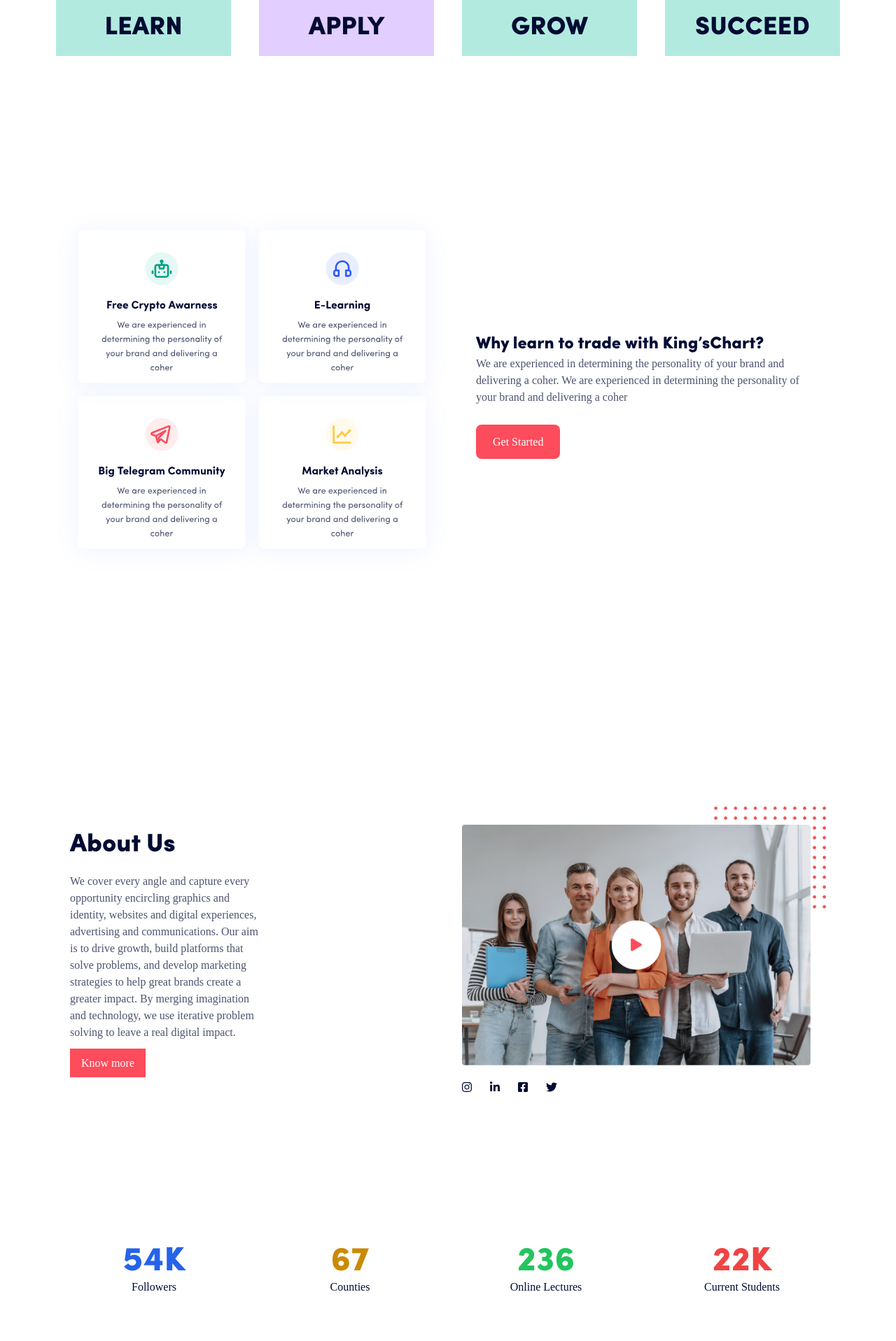
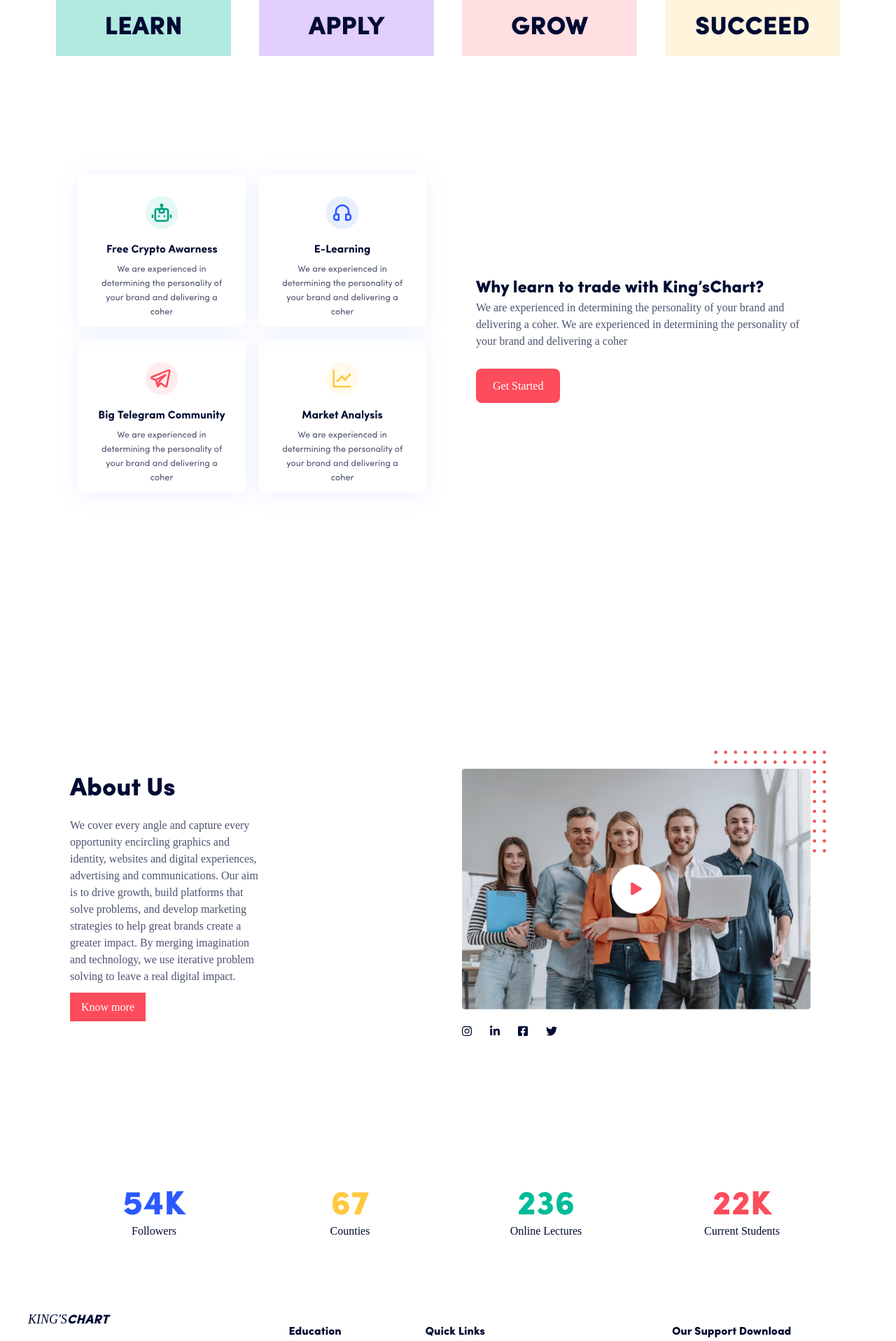
Before and after one commit to HaraDev001/kingschart, a Next.js app: page / in a window 1280 px wide. Shown: the part 880-2797 px from the top of the page at 70% size. Built offline with nearby package versions, Linux system fonts and the light colour scheme; a web font is replaced by a local one.

Commit message:
added fixes

```diff
--- a/components/Footer.js
+++ b/components/Footer.js
@@ -11,8 +11,8 @@ import {
 const Footer = () => (
   <div>
     <div className="flex justify-between pt-20 flex-col lg:flex-row">
-      <div className="lg:w-1/4 pr-5">
-        <img src="/text-logo.png" alt="" />
+      <div className="lg:w-1/4 Lg:pr-5">
+        <h6 className="text-lg italic">KING'S<span className="font-bold">CHART</span></h6>
         <p className="mt-5">
           There are many variations of passages of Lorem the Ipsum available but
           it is the majority of suffered that a alteration in that some dummy
--- a/pages/index.js
+++ b/pages/index.js
@@ -42,8 +42,7 @@ export default function Home() {
             onClick={() => setPopupVisible(false)}
             className="text-xl ml-5 cursor-pointer"
           >
-            {" "}
-            &times;{" "}
+            &times;
           </span>
         </div>
       ) : (
@@ -56,8 +55,8 @@ export default function Home() {
       >
         <img src="/ellipse.png" className="absolute left-0 mt-36 -z-10" />
         <Header />
-        <div className="flex min-h-screen items-center w-full flex-col lg:flex-row mt-36 lg:mt-auto">
-          <div className="lg:pl-20 lg:w-1/3">
+        <div className="flex lg:min-h-screen items-center w-full flex-col lg:flex-row mt-30 lg:mt-auto">
+          <div className="lg:pl-20 lg:w-1/3 px-10 lg:px-0">
             <div>
               <h1 className="text-4xl lg:text-6xl text-[#000B33] font-black whitespace-normal lg:mt-auto">
                 I will teach you trade in 60 minutes
@@ -90,17 +89,17 @@ export default function Home() {
         <div className="bg-[#00bb9910] absolute top-0 left-0 h-full w-full -z-10"></div>
       </div>
 
-      <div className="container mx-auto px-5 lg:px-20 flex text-center my-20 flex-wrap lg:flex-nowrap">
+      <div className="container mx-auto px-5 lg:px-20 flex text-center mt-20 flex-wrap lg:flex-nowrap">
         <div className="bg-[#00bb994d] font-black text-sm lg:text-4xl w-1/2 lg:w-1/4 lg:mr-5 p-5">
           LEARN
         </div>
         <div className="bg-[#761bff36] font-black text-sm lg:text-4xl w-1/2 lg:w-1/4 lg:mx-5 p-5">
           APPLY
         </div>
-        <div className="bg-[#00bb994d] font-black text-sm lg:text-4xl w-1/2 lg:w-1/4 lg:mx-5 p-5">
+        <div className="bg-[#fd4c5b2d] font-black text-sm lg:text-4xl w-1/2 lg:w-1/4 lg:mx-5 p-5">
           GROW
         </div>
-        <div className="bg-[#00bb994d] font-black text-sm lg:text-4xl w-1/2 lg:w-1/4 lg:ml-5 p-5">
+        <div className="bg-[#ffc83e2d] font-black text-sm lg:text-4xl w-1/2 lg:w-1/4 lg:ml-5 p-5">
           SUCCEED
         </div>
       </div>
@@ -110,7 +109,7 @@ export default function Home() {
           <img className="w-full" src="/services.svg" />
         </div>
 
-        <div className="px-5 lg:p-10 lg:w-1/2">
+        <div className="px-5 py-10 lg:p-10 lg:w-1/2">
           <h2 className="text-2xl font-black">
             Why learn to trade with King’sChart?
           </h2>
@@ -192,22 +191,22 @@ export default function Home() {
 
       <div className="flex items-center px-5 lg:px-20 flex-wrap">
         <div className="text-center w-1/2 lg:w-1/4 p-5 flex-1 ">
-          <h3 className="text-5xl font-bold text-blue-600">54K</h3>
+          <h3 className="text-5xl font-bold text-[#2B59FF]">54K</h3>
           <p>Followers</p>
         </div>
 
         <div className="text-center w-1/2 lg:w-1/4 p-5">
-          <h3 className="text-5xl font-bold text-yellow-600">67</h3>
+          <h3 className="text-5xl font-bold text-[#FFC83E]">67</h3>
           <p>Counties</p>
         </div>
 
         <div className="text-center w-1/2 lg:w-1/4 p-5">
-          <h3 className="text-5xl font-bold text-green-500">236</h3>
+          <h3 className="text-5xl font-bold text-[#00BB98]">236</h3>
           <p>Online Lectures</p>
         </div>
 
         <div className="text-center w-1/2 lg:w-1/4 p-5">
-          <h3 className="text-5xl font-bold text-red-500">22K</h3>
+          <h3 className="text-5xl font-bold text-[#FD4C5C]">22K</h3>
           <p>Current Students</p>
         </div>
       </div>
```
